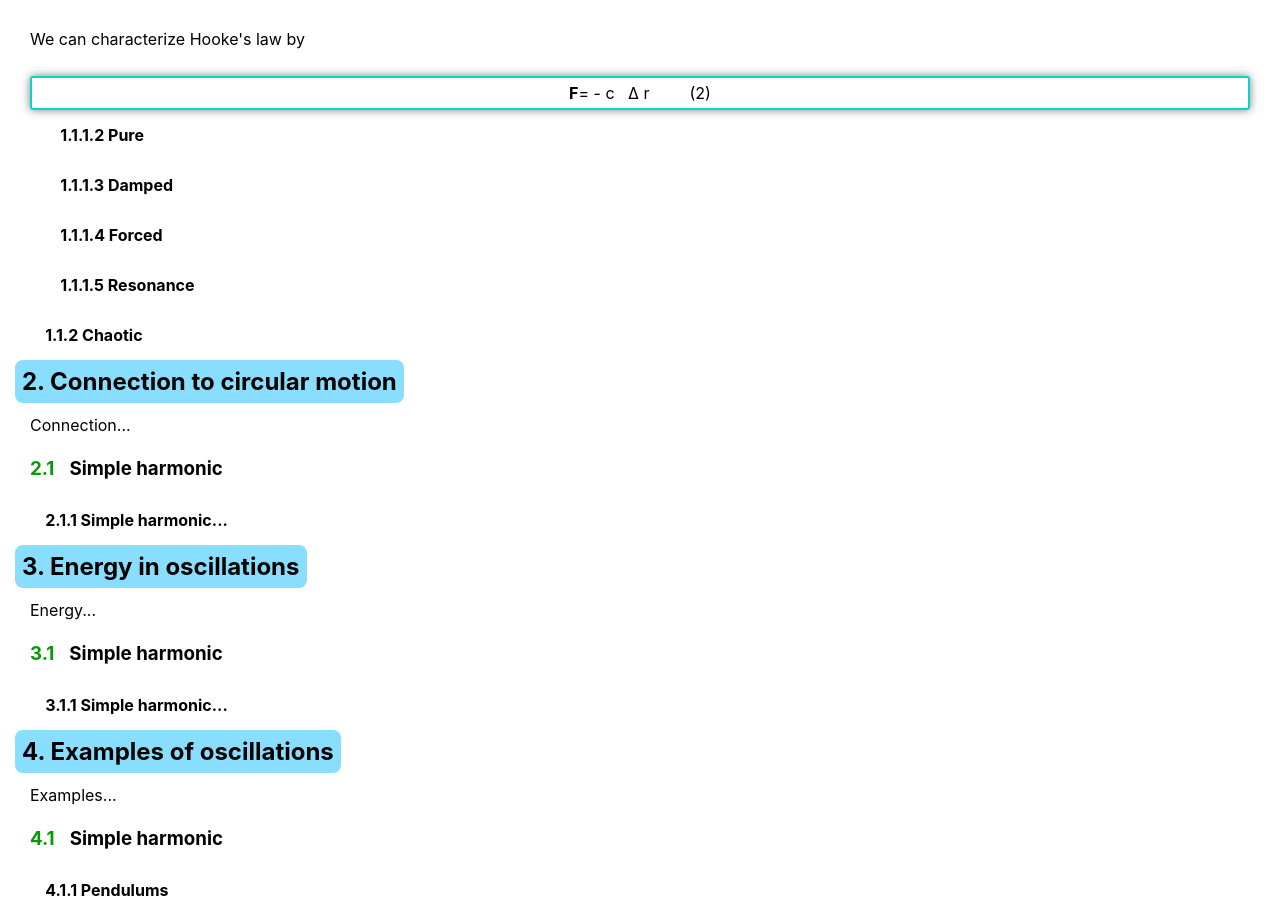
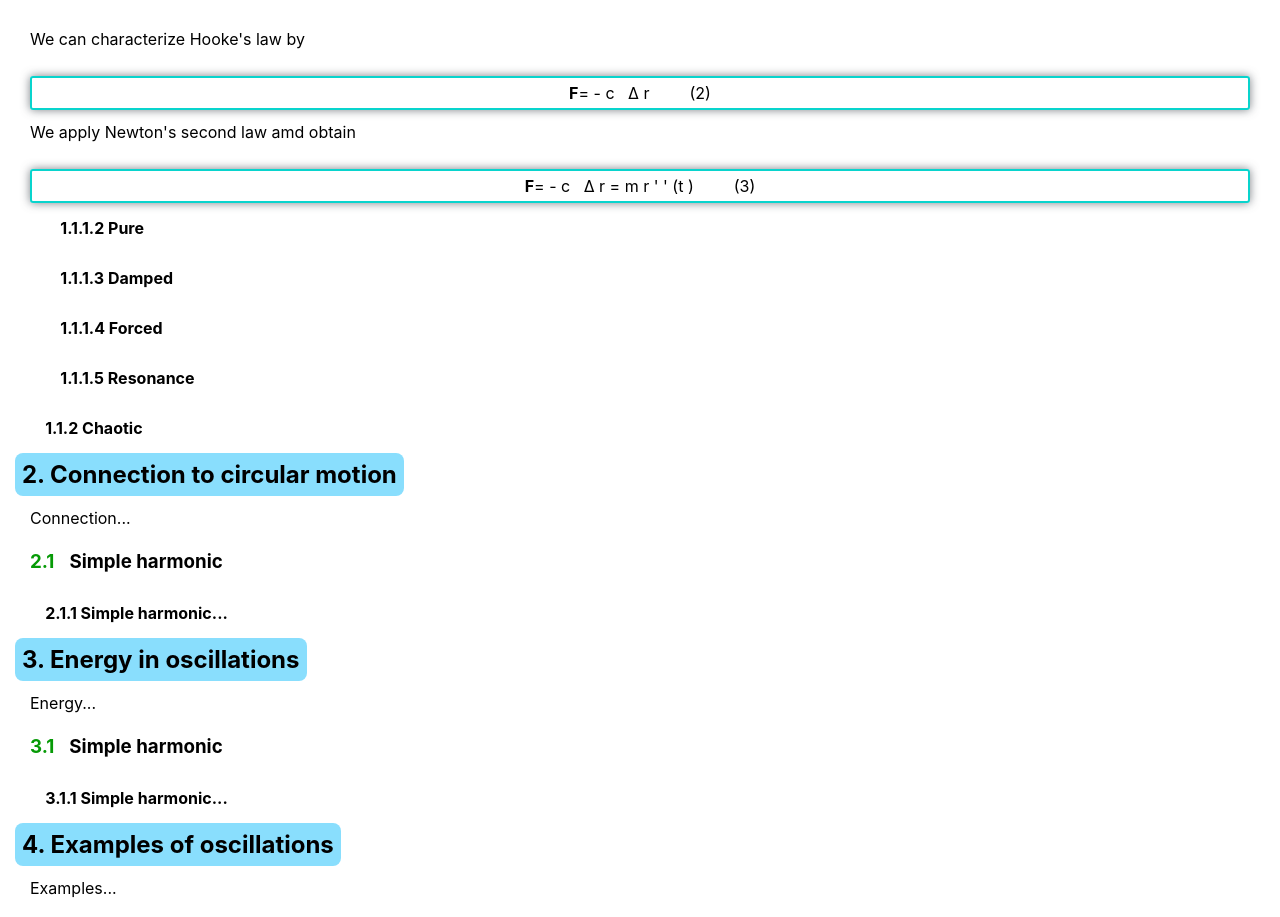
Before and after one commit to JRFink/jrfphyspagesnew, a Next.js app: page /education/gp1/osc in a window 1280 px wide. Shown: the part 1545-2462 px from the top of the page. Built offline with nearby package versions, Linux system fonts and the light colour scheme.

Commit message:
Update index.tsx

```diff
--- a/pages/education/gp1/osc/index.tsx
+++ b/pages/education/gp1/osc/index.tsx
@@ -72,6 +72,13 @@ where a is a positive constant.
                      <div className={style.equation}> <b>F</b> = - c &nbsp; &#916; r  </div>
                      <div className={style.equationNumber}>&#40;2&#41;</div>
                  </div>
+<p> We apply Newton&#39;s second law amd obtain </p>
+ <br />
+                 <div className={style.equationBox}>
+                     <div className={style.equation}> <b>F</b> = - c &nbsp; &#916; r = m r &#39; &#39; &#40;t &#41; </div>
+                     <div className={style.equationNumber}>&#40;3&#41;</div>
+                 </div>
+
                             <h4>
                                 &nbsp; &nbsp; &nbsp; &nbsp; 1.1.1.2 Pure
                             </h4>
```
